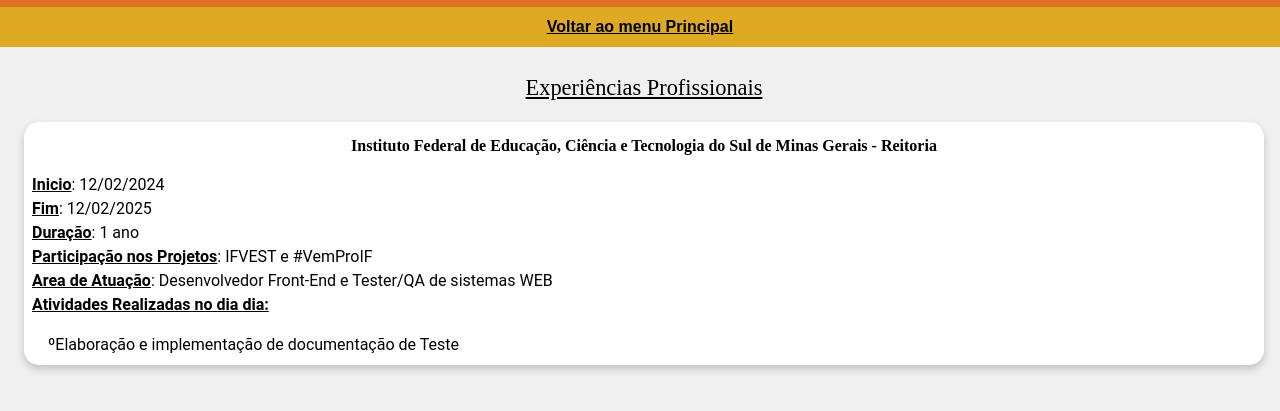
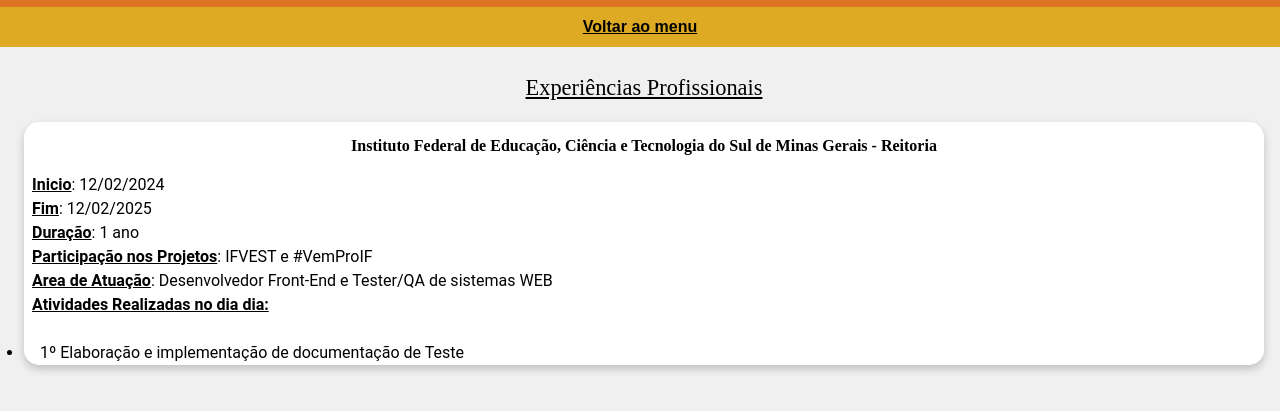
Before and after one commit to Mr-Thales-Reis/Curriculo_Web, a plain HTML site: page experiencia.html in a window 1280 px wide. Shown: the part 121-532 px from the top of the page. Drawn offline with Linux system fonts and the light colour scheme.

Commit message:
Algumas modificações não importantes

```diff
--- a/Styles/Pag_experiencias.css
+++ b/Styles/Pag_experiencias.css
@@ -27,6 +27,7 @@
     font-weight: 400;
     line-height: 1.5;
     padding: 0 0.5em 0.5em 0.5em;
+
 }
 
 
@@ -35,7 +36,7 @@
     font-weight: 400;
     line-height: 1.5;
     padding: 1em 0.5em 0 1em;
-    ;
+    list-style-type: disc;
 }
 
 .negrito{
--- a/experiencia.html
+++ b/experiencia.html
@@ -25,7 +25,7 @@
     <h3 class="area_de_atuacao">Engenheiro de Software</h3>
   </div>
   <nav class="menu_navegacao">
-    <p>Voltar ao menu Principal</p>
+    <a href="./index.html">Voltar ao menu</a>
   </nav>
 </header>
 
@@ -45,8 +45,10 @@
                     <li><strong class="negrito">Participação nos Projetos</strong>: IFVEST e #VemProIF</li>
                     <li><strong class="negrito">Area de Atuação</strong>: Desenvolvedor Front-End e Tester/QA de sistemas WEB</li>
                     <li><strong class="negrito">Atividades Realizadas no dia dia:</strong></li>
-                    <li class="atribuições_if">ºElaboração e implementação de documentação de Teste </li>
                 </ul>
+                <ol>
+                    <li class="atribuições_if">1º Elaboração e implementação de documentação de Teste </li>
+                </ol>
             </div>
         </section>
     </main>
--- a/style.css
+++ b/style.css
@@ -25,3 +25,8 @@
     font-family: var(--fonte-padrão);
     background-color: var(--background-body);
 }
+
+a{
+    text-decoration: none;
+    color: inherit;
+}
```
Also changed, not shown: index.html (+1 -1 lines).
